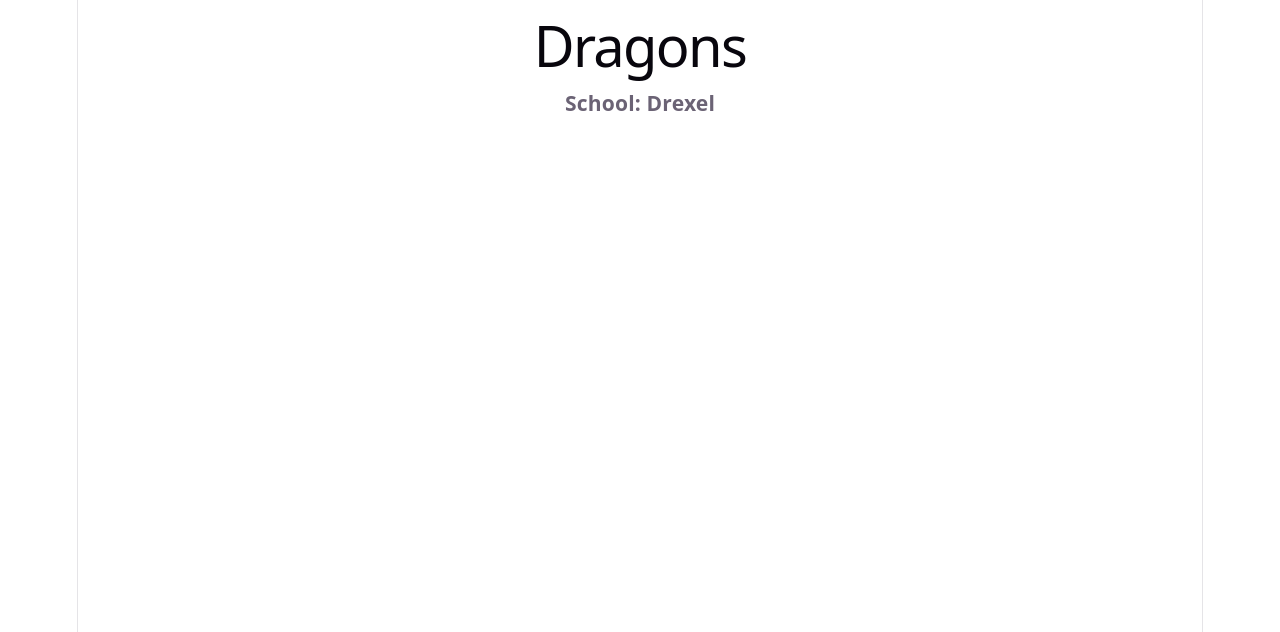
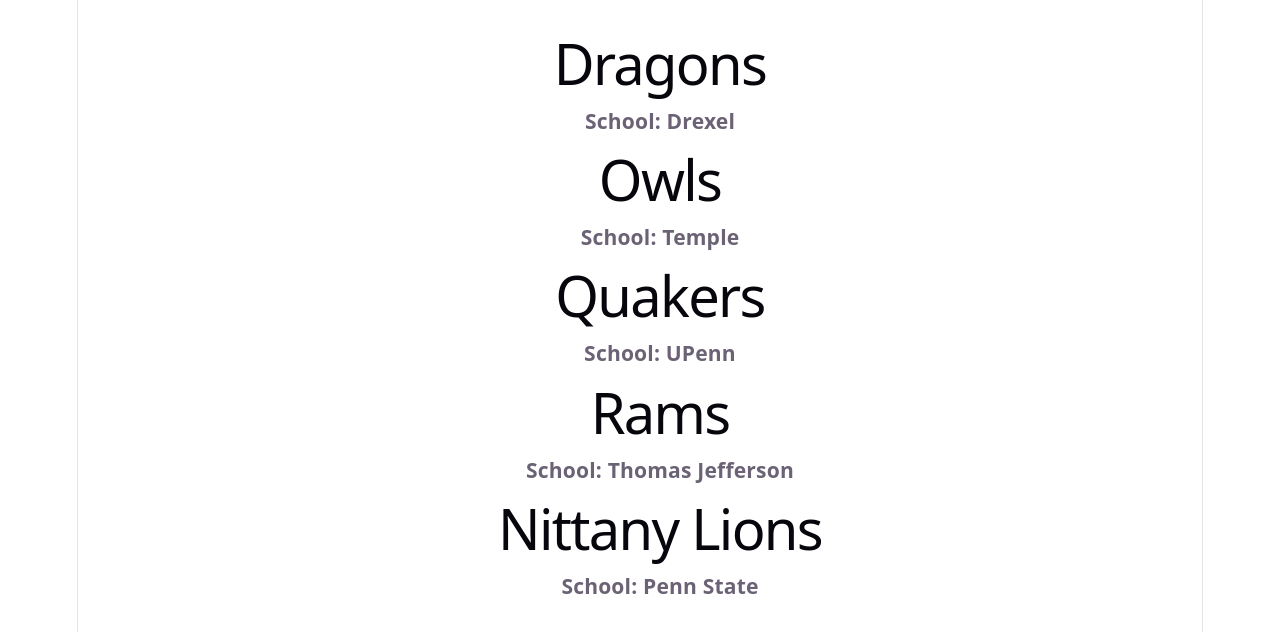
Before and after one commit to Sarahhoanghtn/901-Education-Onboarding-Task, a React (Vite) app in the folder 901-onboarding/: page / in a window 1280 px wide. Shown: the top 632 px of the page. Built offline with nearby package versions, Linux system fonts and the light colour scheme.

Commit message:
complete stage 3: create TeamList and display teams array

```diff
--- a/901-onboarding/src/App.tsx
+++ b/901-onboarding/src/App.tsx
@@ -1,16 +1,34 @@
 import type { Team } from './types'
-import TeamCard from './TeamCard'
-
+import TeamList from './TeamList'
 
 function App() {
-  let team1: Team = {
-      id : '1',
-      teamName : 'Dragons',
-      school : 'Drexel'
-  }
+  let empty: Team[] = [];
+
+  let teams : Team[] = [{
+    id: '1',
+    teamName: 'Dragons',
+    school: 'Drexel'
+  },{
+    id: '2',
+    teamName: 'Owls',
+    school: 'Temple'
+  },{
+    id: '3',
+    teamName: 'Quakers',
+    school: 'UPenn'
+  },{
+    id: '4',
+    teamName: 'Rams',
+    school: 'Thomas Jefferson'
+  },{
+    id: '5',
+    teamName: 'Nittany Lions',
+    school: 'Penn State'
+  }];
 
   return (
-    <TeamCard team={team1}/>
+    // <TeamList teams={empty} />
+    <TeamList teams={teams} />
   );
 }
 
--- /dev/null
+++ b/901-onboarding/src/TeamList.tsx
@@ -0,0 +1,14 @@
+import type { Team } from './types'
+
+export default function TeamList({teams}: {teams: Team[]}) {
+    if (teams.length == 0) {
+        return <p>No teams yet.</p>
+    }
+    const cards = teams.map(currTeam =>
+        <div>
+            <h1>{currTeam.teamName}</h1>
+            <h3>School: {currTeam.school}</h3>
+        </div>
+    );
+    return <ul>{cards}</ul>;
+}
```
